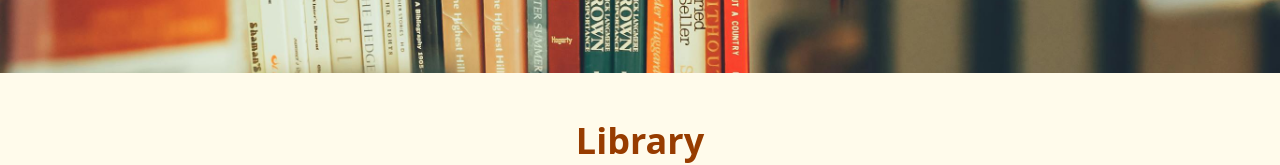
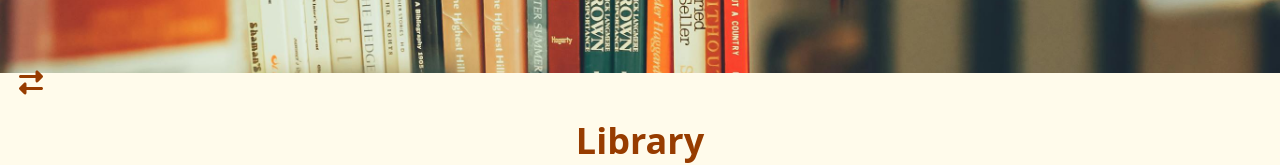
Before and after one commit to vaggogk/bookaholic-frontend, a React (Vite) app: page /library in a window 1280 px wide. Shown: the part 183-348 px from the top of the page. Built offline with nearby package versions, Linux system fonts and the light colour scheme.

Commit message:
feat: add again return button

```diff
--- a/src/components/pages/LibraryPage.tsx
+++ b/src/components/pages/LibraryPage.tsx
@@ -1,5 +1,8 @@
 import { useState, useEffect } from 'react';
 import '../styles/homePage.css'
+import {Link} from "react-router";
+import {FontAwesomeIcon} from "@fortawesome/react-fontawesome";
+import {faRightLeft} from "@fortawesome/free-solid-svg-icons";
 
 interface Book {
     id: number;
@@ -89,6 +92,20 @@ const LibraryPage = () => {
                 />
             </div>
 
+            {/* Return option */}
+            <div className="absolute left-4 top-1/3 -translate-y-1/2">
+                <Link to="/go-back">
+                    <div className="relative group">
+                        <FontAwesomeIcon icon={faRightLeft}
+                                         className="text-amber-800 text-2xl cursor-pointer hover:text-amber-900 transition"
+                        />
+                        <span className="absolute bottom-full mb-2 left-1/2 -translate-x-1/2 bg-amber-800 text-white text-xs px-2 py-1 rounded opacity-0 group-hover:opacity-100 transition duration-200 whitespace-nowrap">
+                                                Return back
+                                            </span>
+                    </div>
+                </Link>
+            </div>
+
             {/* Main Content */}
             <div className="flex-grow bg-amber-50 p-4">
                 <div className="border-2 border-none p-8 rounded-lg h-full">
```
